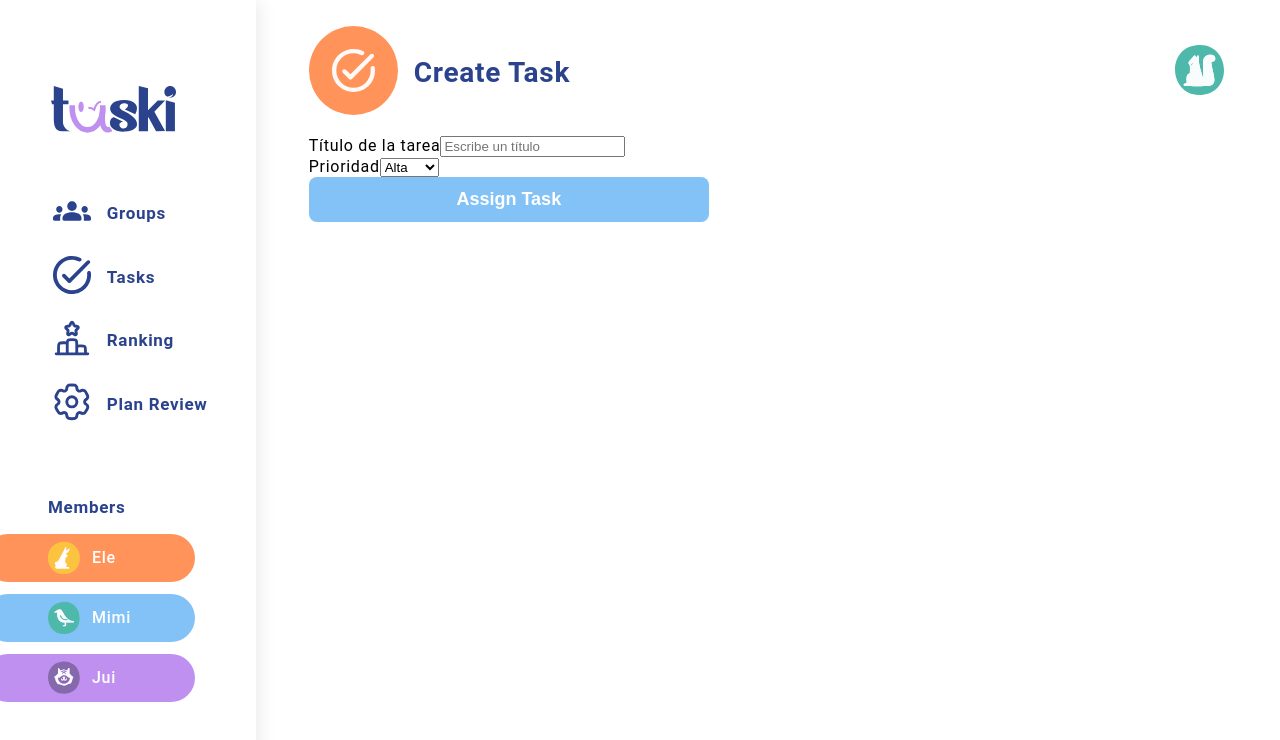
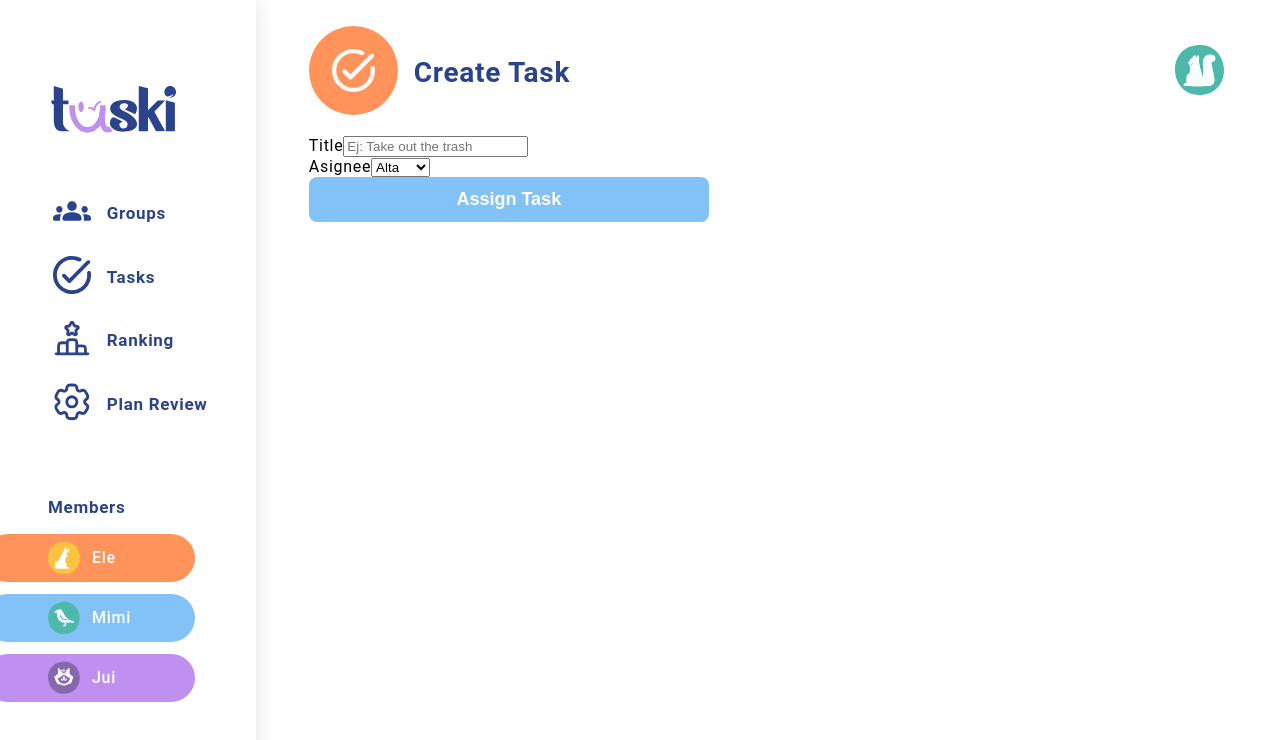
Before and after one commit to NikSala10/TaskiProject, a React (Vite) app: page /create-task in a window 1280 px wide. Shown: the top 740 px of the page. Built offline with nearby package versions, Linux system fonts and the light colour scheme.

Commit message:
feat(components): add dynamic Input component for creating tasks

```diff
--- a/src/pages/CreateTask/CreateTask.tsx
+++ b/src/pages/CreateTask/CreateTask.tsx
@@ -15,13 +15,14 @@ const CreateTask = () => {
     <div className="create-task-page">
       <form>
         <InputTask
-        label="Título de la tarea"
-        placeholder="Escribe un título"
+        label="Title"
+        placeholder="Ej: Take out the trash"
         type="text"
       />
 
       <InputTask
-        label="Prioridad"
+        label="Asignee"
+        placeholder="Choose a member"
         type="select"
         options={[
           { value: "alta", label: "Alta" },
```
